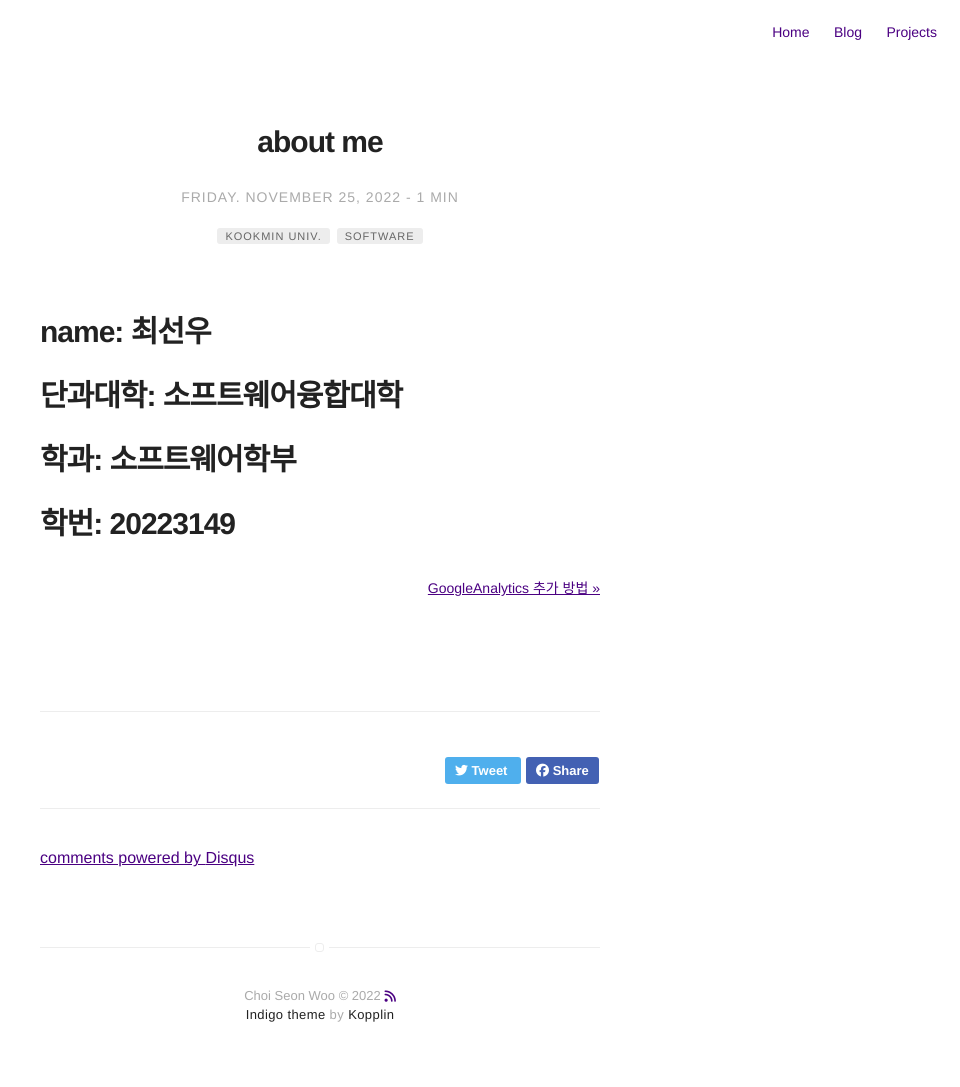
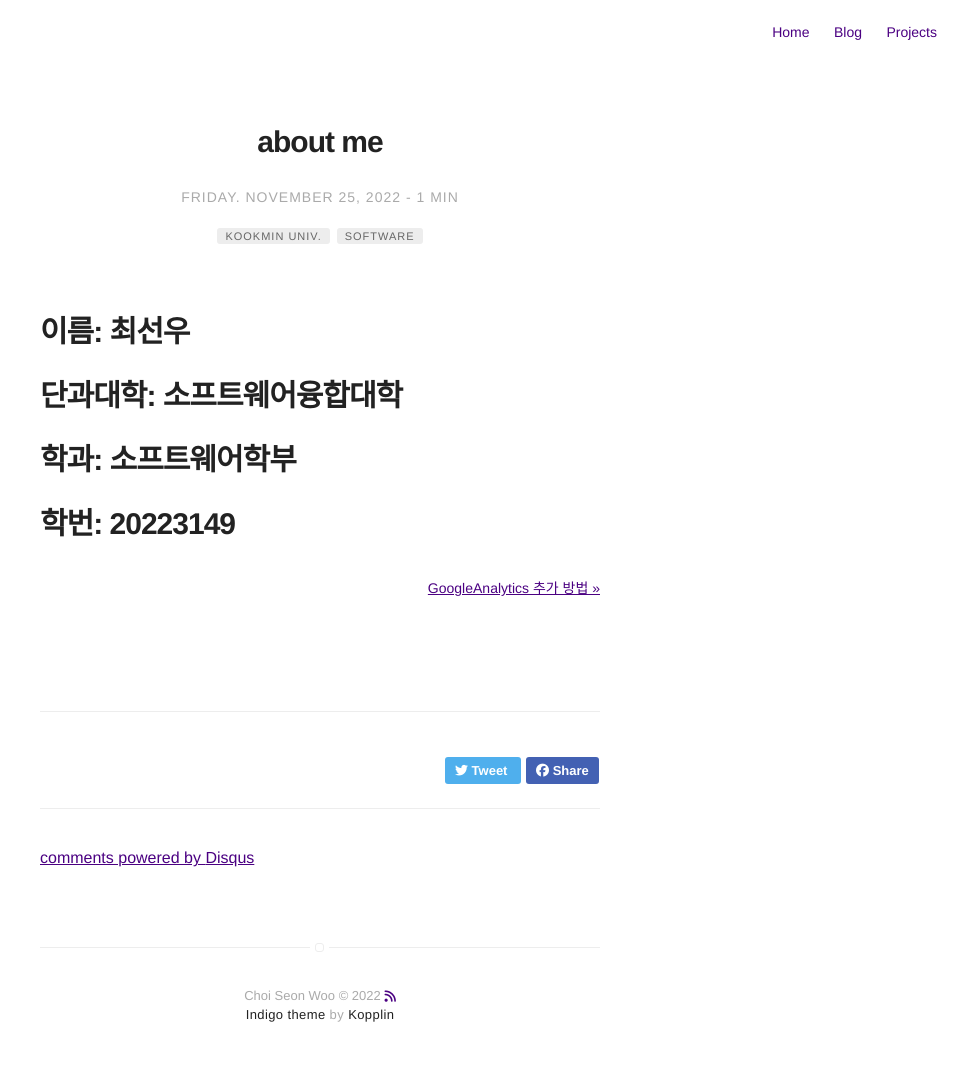
Before and after one commit to woonsango/woonsango.github.io, a Jekyll site: the page built from _posts/2022-11-25-abuot-me.md, in a window 1280 px wide. Shown: the whole page, without its empty margins (320-1280 px from the left). Built offline with Jekyll 4.4.1, drawn with Linux system fonts in a browser that asks for light colours; nearby versions of some CDN libraries; comment, search, counter and statistics services are not loaded.

Commit message:
about-me post 작성

```diff
--- a/_posts/2022-11-25-abuot-me.md
+++ b/_posts/2022-11-25-abuot-me.md
@@ -13,7 +13,7 @@ author: Choi Seon woo
 contents: true
 ---
 
-# name: 최선우
+# 이름: 최선우
 # 단과대학: 소프트웨어융합대학
 # 학과: 소프트웨어학부
 # 학번: 20223149
```
